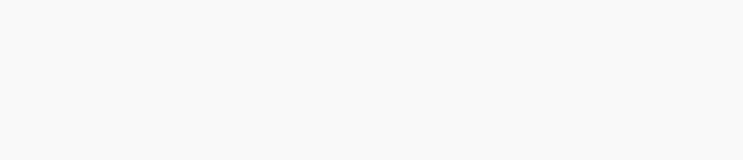
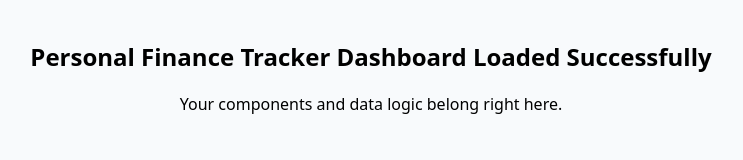
Before and after one commit to pratikachar/my-finance-trackerV2, a plain HTML site: page index.html in a window 1280 px wide. Shown: the whole page, without its empty margins (269-1012 px from the left). Drawn offline with nearby package versions, Linux system fonts and the light colour scheme.

Commit message:
Update index.html

```diff
--- a/index.html
+++ b/index.html
@@ -4,48 +4,53 @@
   <meta charset="UTF-8">
   <meta name="viewport" content="width=device-width, initial-scale=1.0">
   <title>Personal Finance Tracker</title>
+
+  <script src="https://cdnjs.cloudflare.com/ajax/libs/react/18.2.0/umd/react.production.min.js"></script>
+  <script src="https://cdn.jsdelivr.net/npm/react-dom@18.2.0/umd/react-dom.production.min.js"></script>
+  <script src="https://cdnjs.cloudflare.com/ajax/libs/babel-standalone/7.23.2/babel.min.js"></script>
+
   <style>
+    /* Layer 1: Global selection blocks */
     * {
       -webkit-user-select: none !important;
       -moz-user-select: none !important;
       -ms-user-select: none !important;
       user-select: none !important;
+      box-sizing: border-box;
+      -webkit-tap-highlight-color: transparent;
     }
     body {
       margin: 0;
       padding: 0;
-      overflow: hidden; /* Stops layout shifts from creating false positives */
+      overflow-x: hidden;
       background: #F8FAFC;
+      font-family: system-ui, -apple-system, BlinkMacSystemFont, 'Segoe UI', Roboto, sans-serif;
     }
     img, canvas, svg {
       pointer-events: none;
       user-drag: none;
       -webkit-user-drag: none;
     }
-    #protected-iframe {
-      width: 100vw;
-      height: 100vh;
-      border: none;
-      display: block;
+    input[type="range"] {
+      -webkit-tap-highlight-color: transparent;
     }
   </style>
 </head>
 <body>
 
-  <iframe id="protected-iframe"></iframe>
+  <div id="root"></div>
 
   <script>
-    // ==================== CONFIGURATION & DOMAIN LOCK ====================
     const allowedDomains = ['ownfintrack.netlify.app', 'www.ownfintrack.netlify.app', 'localhost'];
 
-    // ==================== NON-DESTRUCTIVE PROTECTION OVERLAY ====================
+    // Dynamic Protection Overlay (The Curtain)
     const overlay = document.createElement('div');
     overlay.id = 'protection-overlay';
     overlay.innerHTML = `
       <div style="text-align:center; margin-top:20%; font-family:Arial, sans-serif; color:#dc2626;">
         <h1>🚫 Access Denied</h1>
-        <p id="overlay-reason">Unauthorized access detected</p>
-        <p>This application is protected.</p>
+        <p id="overlay-reason">Developer tools detected</p>
+        <p>This application content is protected.</p>
         <a href="https://ownfintrack.netlify.app/" style="color:#2563eb; text-decoration:none; font-weight:600;">→ Go to Official Site</a>
       </div>`;
     overlay.style.cssText = 'position:fixed; top:0; left:0; width:100%; height:100%; background:#111827; z-index:999999; display:none;';
@@ -68,60 +73,26 @@
       return true;
     }
 
-    function loadContent() {
-      if (!checkDomain()) return;
-      try {
-        // Fallback placeholder safely handled directly within the document tree
-        const appSource = `
-          <!DOCTYPE html>
-          <html>
-          <head>
-            <script src="https://cdnjs.cloudflare.com/ajax/libs/react/18.2.0/umd/react.production.min.js"><\/script>
-            <script src="https://cdn.jsdelivr.net/npm/react-dom@18.2.0/umd/react-dom.production.min.js"><\/script>
-            <script src="https://cdnjs.cloudflare.com/ajax/libs/babel-standalone/7.23.2/babel.min.js"><\/script>
-          </head>
-          <body>
-            <div id="root"></div>
-            <script type="text/babel">
-              // Your React code runs completely safe inside this container environment
-            <\/script>
-          </body>
-          </html>`;
+    function applyUIBlocks() {
+      // LAYER 1: Right-click, Copying, and Shortcut Restrictons
+      document.addEventListener('contextmenu', e => e.preventDefault());
 
-        const iframe = document.getElementById('protected-iframe');
-        iframe.contentWindow.document.open();
-        iframe.contentWindow.document.write(appSource);
-        iframe.contentWindow.document.close();
-
-        // Pass protections deep inside the iframe context
-        applyUIBlocks(iframe.contentWindow.document);
-      } catch(e) {
-        toggleOverlay(true, "Application Initialization Failed");
-      }
-    }
-
-    function applyUIBlocks(targetDoc) {
-      // LAYER 1: Comprehensive UI Event Blocks
-      targetDoc.addEventListener('contextmenu', e => e.preventDefault());
-
-      targetDoc.addEventListener('keydown', e => {
+      document.addEventListener('keydown', e => {
         const blocked = ['F12', 'u', 's', 'i', 'c', 'a', 'p'];
         if (e.ctrlKey && blocked.includes(e.key.toLowerCase())) e.preventDefault();
         if (e.key === 'F12' || (e.ctrlKey && e.shiftKey)) e.preventDefault();
       });
 
       ['selectstart', 'copy', 'cut', 'dragstart'].forEach(ev => {
-        targetDoc.addEventListener(ev, e => e.preventDefault());
+        document.addEventListener(ev, e => e.preventDefault());
       });
     }
 
-    // ==================== MULTI-LAYER PROTECTION SETUP ====================
     function activateMultiLayerProtection() {
       if (!checkDomain()) return;
+      applyUIBlocks();
 
-      applyUIBlocks(document);
-
-      // LAYER 2: DevTools Size Monitoring Toggles (No page destruction)
+      // LAYER 2: Live Size Monitoring Toggle Switch (Drops curtain when open, hides it when closed)
       setInterval(() => {
         if (!checkDomain()) return;
 
@@ -132,19 +103,37 @@
         if (widthDiff > threshold || heightDiff > threshold) {
           toggleOverlay(true, "Developer tools detected");
         } else {
-          toggleOverlay(false); // Seamlessly drops the black overlay window when DevTools is closed
+          toggleOverlay(false); // Seamlessly drops curtain when DevTools is closed!
         }
       }, 350);
 
-      // LAYER 3 & CONSOLE: Active Spam Clears
+      // LAYER 3 & CONSOLE: Active Console Clear Spam Protection
       console.clear();
-      console.log("%c🔐 OwnFinTrack Protected v2.5 - Multiple Encryption Layers Active", "color:#7c3aed;font-size:14px;font-weight:bold");
+      console.log("%c🔐 OwnFinTrack Protected v3.0 - Active Protection Matrix Active", "color:#7c3aed;font-size:14px;font-weight:bold");
     }
 
-    window.addEventListener('load', () => {
-      loadContent();
-      activateMultiLayerProtection();
-    });
+    // Initialize security monitors
+    window.addEventListener('load', activateMultiLayerProtection);
   </script>
+
+  <script type="text/babel">
+    // Paste your entire original functional React code inside here
+    // (Your state handling, hooks, components, and ReactDOM.render() block)
+
+    // Quick structural test element to confirm it works:
+    const TestApp = () => {
+      return (
+        <div style={{ padding: '20px', textAlign: 'center' }}>
+          <h2>Personal Finance Tracker Dashboard Loaded Successfully</h2>
+          <p>Your components and data logic belong right here.</p>
+        </div>
+      );
+    };
+
+    const rootElement = document.getElementById('root');
+    const root = ReactDOM.createRoot(rootElement);
+    root.render(<TestApp />);
+  </script>
+
 </body>
 </html>
```
